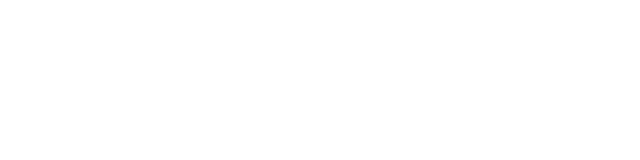
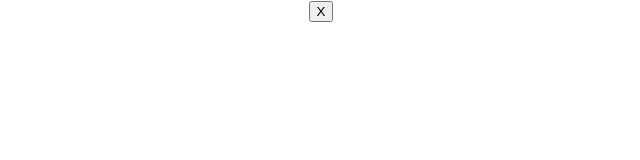
Before and after one commit to cookm353/ReactForms, a React (Create React App) app in the folder ToDos/: page / in a window 1280 px wide. Shown: the top 160 px of the page, without its empty margins (319-959 px from the left). Built offline with nearby package versions, Linux system fonts and the light colour scheme.

Commit message:
Built skeleton

```diff
--- a/ToDos/src/ToDoList.js
+++ b/ToDos/src/ToDoList.js
@@ -1,10 +1,35 @@
-import React from "react"
+import React, { useState } from "react"
 import NewToDoForm from "./NewToDoForm"
 import ToDo from "./ToDo"
+import { v4 as uuidv4 } from "uuid"
 
 const ToDoList = () => {
+    const initialState = [
+        "Make breakfast",
+        "Brush teeth",
+        "Take shower",
+        "Walk dog"
+    ]
+
+    const [tasks, setTasks] = useState(initialState)
+    const addTask = newTask => {
+        setTasks(tasks => [...tasks, newTask])
+    }
+
+    const handleRemove = (e) => {
+        const button = e.target
+
+    }
+
     return (
         <>
+            <NewToDoForm addTask={addTask} />
+            <div>
+                {tasks.map(task => {
+                    <ToDo task={task} id={uuidv4()} />
+                })}
+                <button onClick={handleRemove}>X</button>
+            </div>
         </>
     )
 }
```
